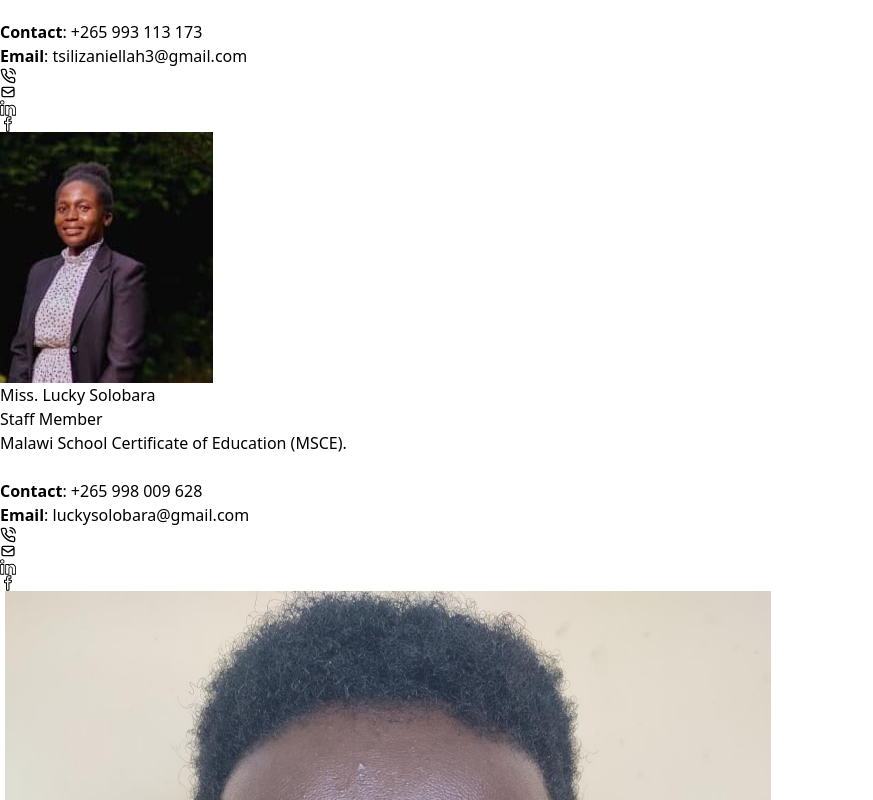
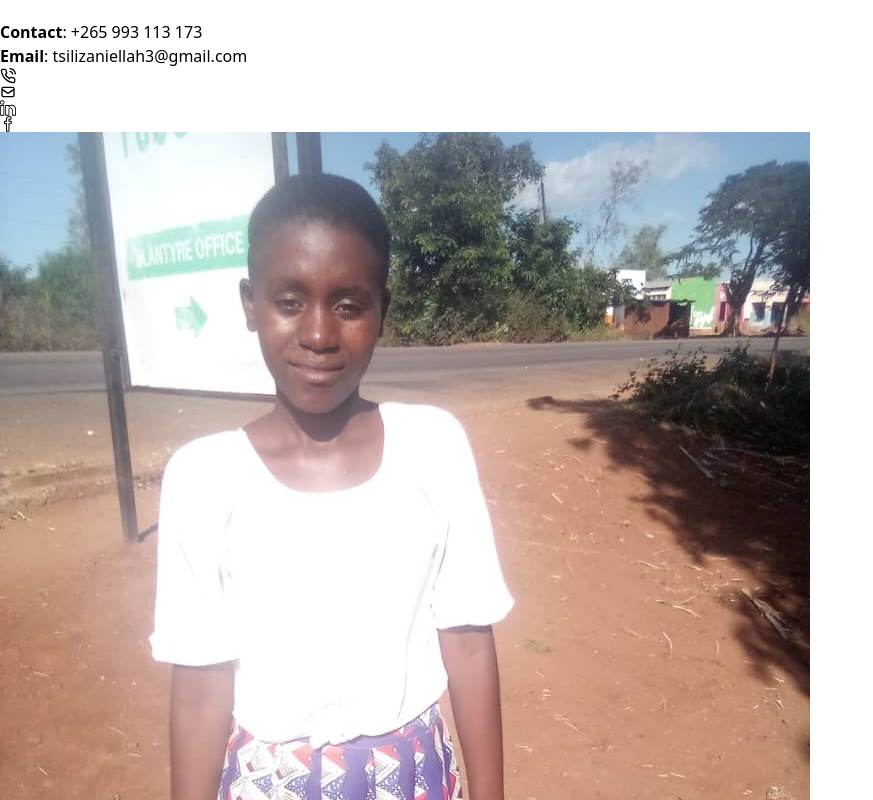
Before and after one commit to Paul-Harawa/PeoplesTrust, a React (Vite) app: page / in a window 1280 px wide. Shown: the part 8480-9280 px from the top of the page, without its empty margins (0-873 px from the left). Built offline with nearby package versions, Linux system fonts and the light colour scheme.

Commit message:
Update Team.jsx

```diff
--- a/src/components/Team.jsx
+++ b/src/components/Team.jsx
@@ -144,7 +144,7 @@ function Team() {
           <div class="bg-black bg-opacity-30 rounded-lg shadow-lg p-4 hover:shadow-xl transition-shadow duration-300">
             <div class="flex items-center">
               <img
-                src={new URL('/src/assets/team/alinafe.jpg', import.meta.url).href}
+                src={new URL('/src/assets/team/lucky.jpg', import.meta.url).href}
                 alt="Team Member"
                 class="w-16 h-16 rounded-full object-cover border border-blue-500"
               />
```
